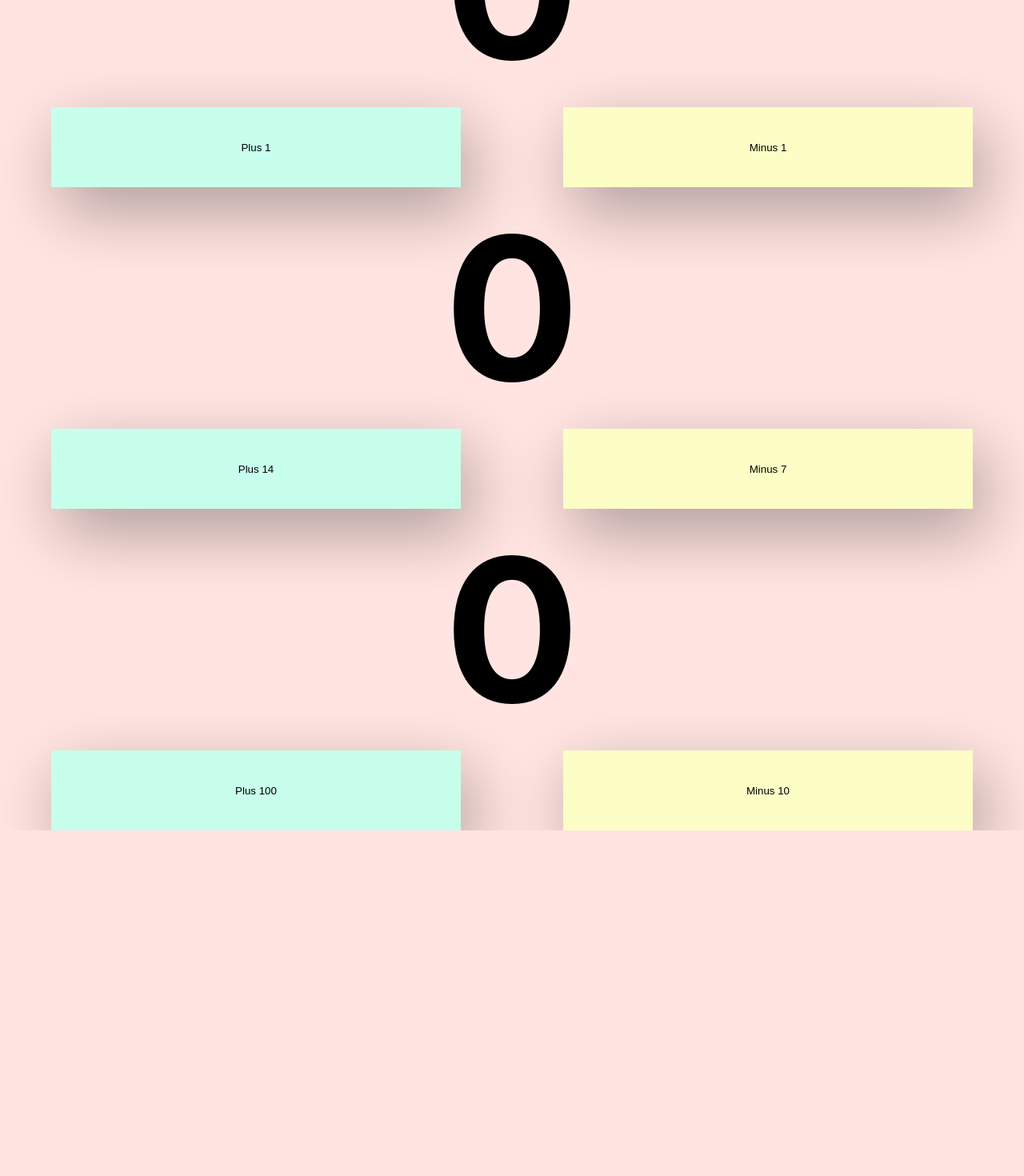
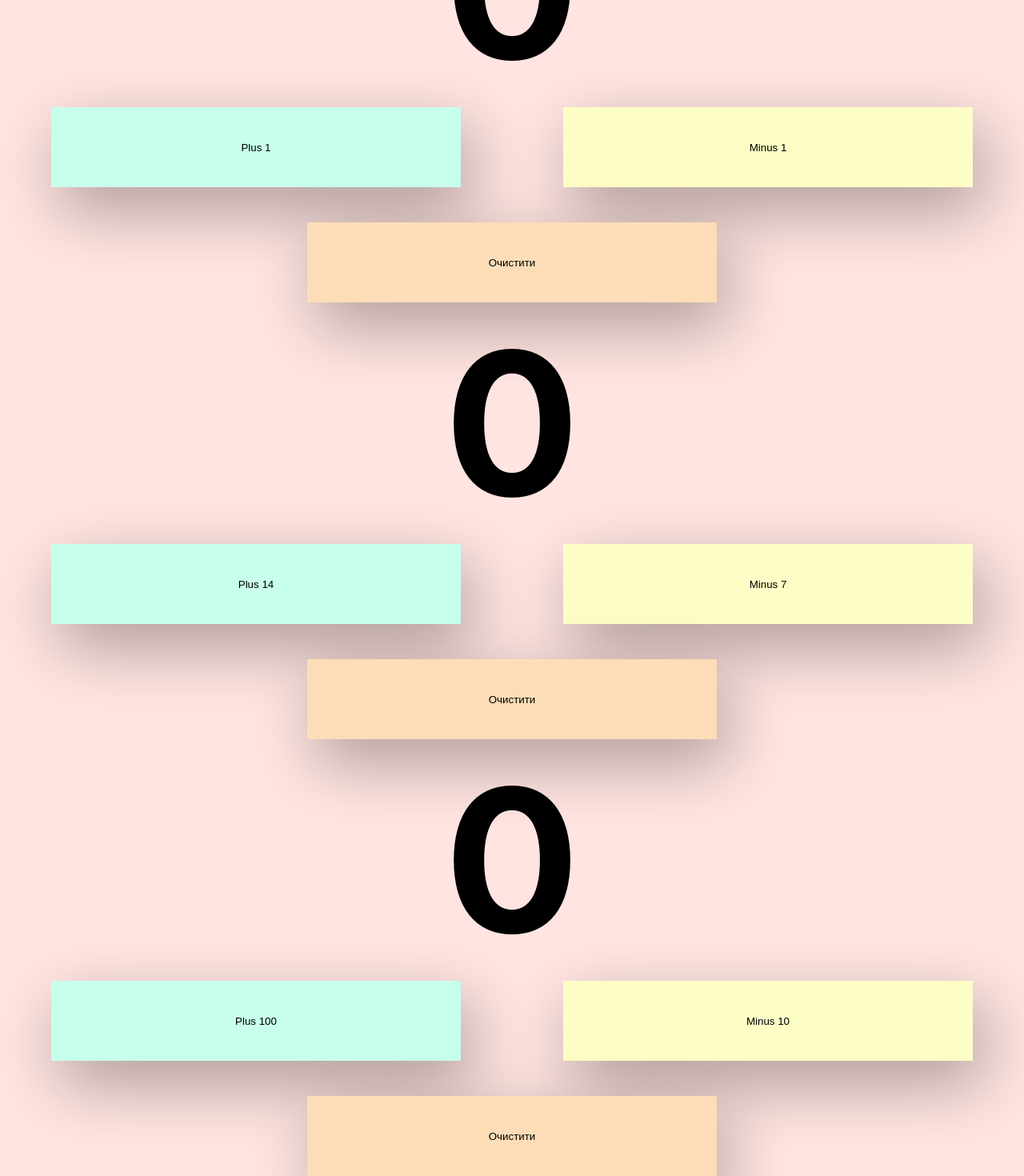
Before and after one commit to andriydobrosynets/react_okten_june, a React (Create React App) app: page / in a window 1280 px wide. Shown: the part 168-1638 px from the top of the page at 80% size. Before the commit the page ends 1206 px from the top, so only its background shows below. Built offline with nearby package versions, Linux system fonts and the light colour scheme.

Commit message:
lesson7 CW7

```diff
--- a/src/App.js
+++ b/src/App.js
@@ -47,9 +47,14 @@ const reducer = (state, action) => {
     switch (action.type) {
         case 'INC':
             return {...state, [action.key]: state[action.key] + action.payload};
-
         case 'DEC':
             return {...state, [action.key]: state[action.key] - action.payload};
+        case 'NULL':
+            return {...state, a: state.a=0};
+        case 'NULL-1':
+            return {...state, a: state.b=0};
+        case 'NULL-2':
+            return {...state, a: state.c=0};
         default:
             return state
     }}
@@ -63,16 +68,25 @@ export default function App() {
                     <button className={'plus'} onClick={() => dispatch({type: 'INC', key: 'a', payload: 1})}>Plus 1</button>
                     <button className={'minus'} onClick={() => dispatch({type: 'DEC', key: 'a', payload: 1})}>Minus 1</button>
                 </div>
+                <div className={'footer'}>
+                    <button className={'null'} onClick={() => dispatch({type: 'NULL', key: 'a'})}>Очистити</button>
+                </div>
             <h1 className={'lichilnik'}>{b}</h1>
                 <div className={'button'}>
                     <button className={'plus'} onClick={() => dispatch({type: 'INC', key: 'b', payload: 14})}>Plus 14</button>
                     <button className={'minus'} onClick={() => dispatch({type: 'DEC', key: 'b', payload: 7})}>Minus 7</button>
+                </div>
+                <div className={'footer'}>
+                    <button className={'null'} onClick={() => dispatch({type: 'NULL-1', key: 'b'})}>Очистити</button>
                 </div>
             <h1 className={'lichilnik'}>{c}</h1>
                 <div className={'button'}>
                     <button className={'plus'} onClick={() => dispatch({type: 'INC', key: 'c', payload: 100})}>Plus 100</button>
                     <button className={'minus'} onClick={() => dispatch({type: 'DEC', key: 'c', payload: 10})}>Minus 10</button>
                 </div>
+                <div className={'footer'}>
+                    <button className={'null'} onClick={() => dispatch({type: 'NULL-2', key: 'c'})}>Очистити</button>
+                </div>
         </div>
     );
 }
```
Lines whose indentation alone changed are shown as unchanged.
